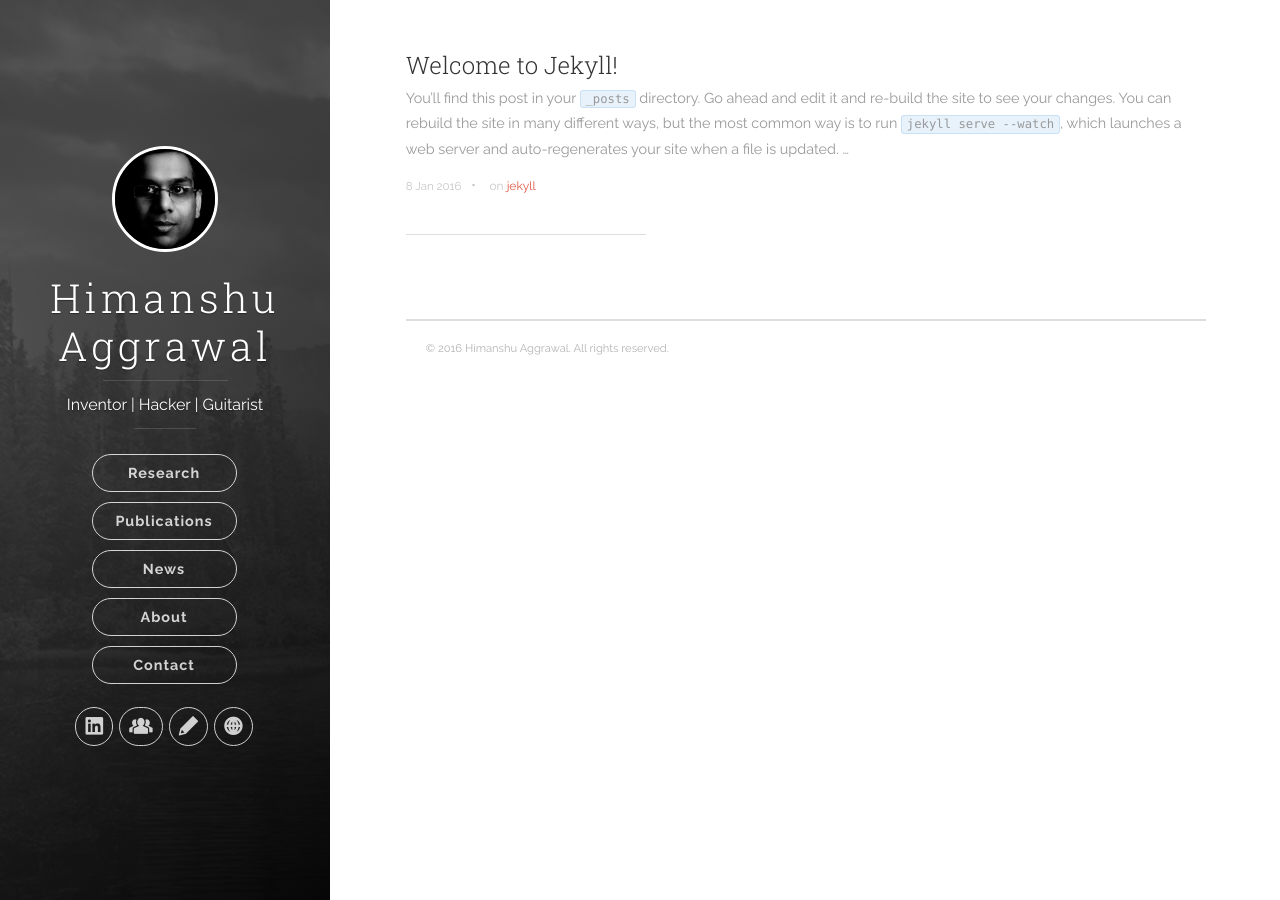
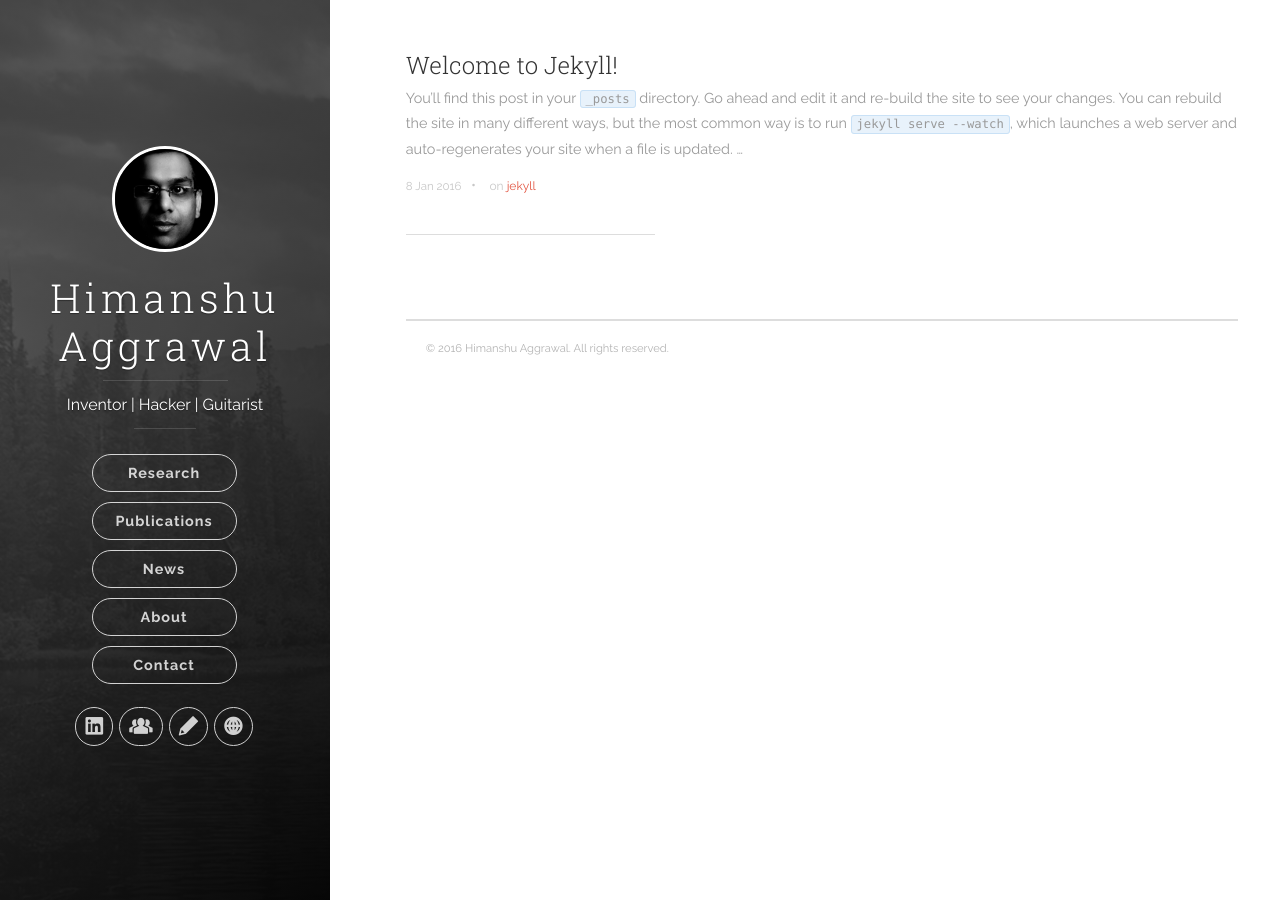
Before and after one commit to ahimanshu13/ahimanshu13.github.io, a Jekyll site: the page built from index.html, in a window 1280 px wide. Built offline with Jekyll 4.4.1, drawn with Linux system fonts in a browser that asks for light colours; nearby versions of some CDN libraries; the list of posts is cut into pages by our own code.

Commit message:
Changed Line no 1104 margin width to 65% from 100% and Max width from 800px to none for large screen

```diff
--- a/css/uno.css
+++ b/css/uno.css
@@ -1101,8 +1101,8 @@ pre {
 
 .content-wrapper {
 	z-index: 800;
-	width: 100%;
-	max-width: 800px;
+	width: 65%;
+	max-width: none;
 	margin-left: 31.7%; }
 
 .content-wrapper__inner {
```
